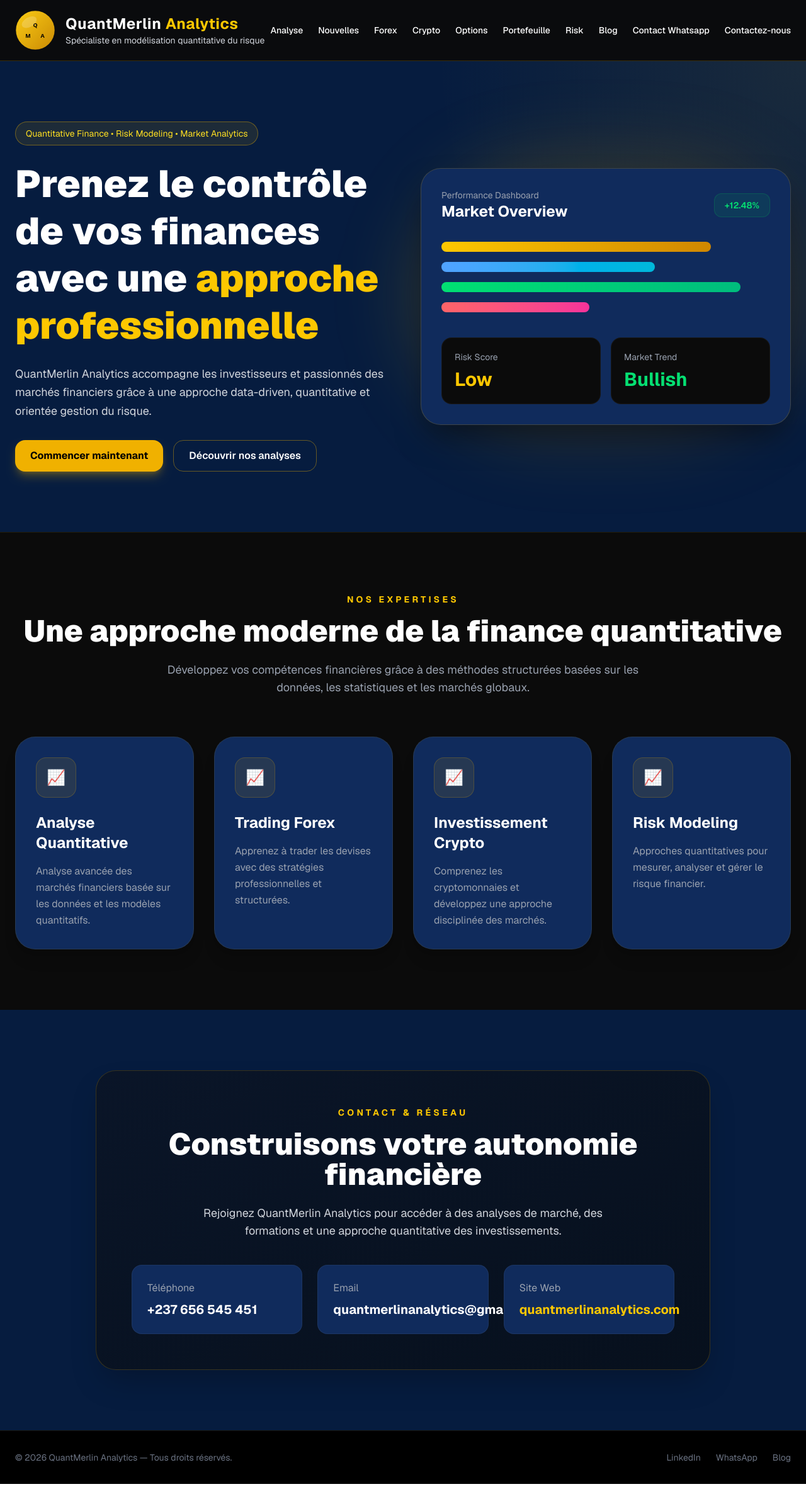
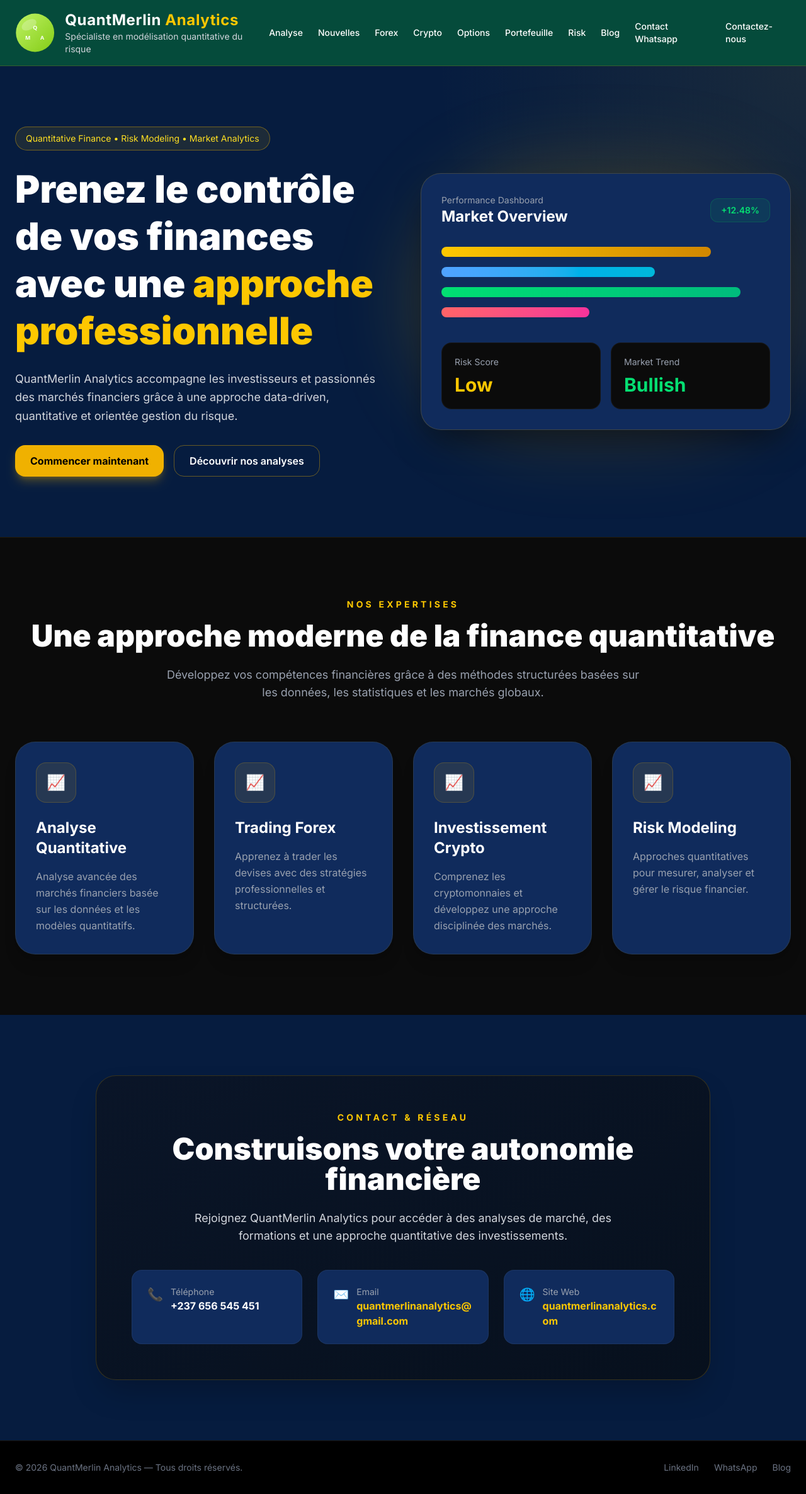
Before and after one commit to QuantMerlinLab/quantmerlin-site, a Next.js app: page / in a window 1280 px wide. Shown: the whole page at 63% size. Built offline with nearby package versions, Linux system fonts and the light colour scheme.

Commit message:
feat: add /contact page with form + coordinates

```diff
--- /dev/null
+++ b/app/contact/page.tsx
@@ -0,0 +1,53 @@
+export default function ContactPage() {
+  return (
+    <main className="min-h-screen bg-[#061C3F] text-white pt-24 pb-16 px-6">
+      <div className="max-w-3xl mx-auto text-center">
+        <h1 className="text-4xl md:text-5xl font-black mb-6">
+          Contactez-nous
+        </h1>
+        <p className="text-lg text-gray-300 mb-10">
+          Une question ? Un projet ? Nous répondons sous 24h.
+        </p>
+
+        {/* Coordonnées */}
+        <div className="grid md:grid-cols-2 gap-6 text-left mb-12">
+          <div className="bg-[#102B5C] p-6 rounded-2xl border border-yellow-500/20">
+            <p className="text-gray-400 text-sm mb-1">📧 Email</p>
+            <a href="mailto:quantmerlinanalytics@gmail.com" className="text-yellow-400 font-bold hover:underline break-all">
+              quantmerlinanalytics@gmail.com
+            </a>
+          </div>
+          <div className="bg-[#102B5C] p-6 rounded-2xl border border-yellow-500/20">
+            <p className="text-gray-400 text-sm mb-1">📱 WhatsApp</p>
+            <a href="https://wa.me/237656545451" target="_blank" rel="noopener noreferrer" className="text-yellow-400 font-bold hover:underline">
+              +237 656 545 451
+            </a>
+          </div>
+        </div>
+
+        {/* Formulaire (optionnel - visuel pour l'instant) */}
+        <form className="space-y-4 text-left">
+          <div>
+            <label className="block text-sm text-gray-400 mb-1">Nom</label>
+            <input type="text" className="w-full px-4 py-3 rounded-xl bg-[#102B5C] border border-white/10 focus:border-yellow-500 outline-none transition" placeholder="Votre nom" />
+          </div>
+          <div>
+            <label className="block text-sm text-gray-400 mb-1">Email</label>
+            <input type="email" className="w-full px-4 py-3 rounded-xl bg-[#102B5C] border border-white/10 focus:border-yellow-500 outline-none transition" placeholder="votre@email.com" />
+          </div>
+          <div>
+            <label className="block text-sm text-gray-400 mb-1">Message</label>
+            <textarea rows={4} className="w-full px-4 py-3 rounded-xl bg-[#102B5C] border border-white/10 focus:border-yellow-500 outline-none transition" placeholder="Votre message..."></textarea>
+          </div>
+          <button type="button" className="w-full bg-yellow-500 hover:bg-yellow-400 text-black font-bold py-3 rounded-xl transition">
+            Envoyer le message
+          </button>
+        </form>
+
+        <p className="text-sm text-gray-500 mt-6">
+          * Formulaire en cours de développement. Pour l'instant, contactez-nous directement par email ou WhatsApp.
+        </p>
+      </div>
+    </main>
+  );
+}
--- a/app/layout.tsx
+++ b/app/layout.tsx
@@ -1,20 +1,32 @@
 import type { Metadata } from "next";
-import { Geist, Geist_Mono } from "next/font/google";
+import { Inter } from "next/font/google";
 import "./globals.css";
 
-const geistSans = Geist({
-  variable: "--font-geist-sans",
-  subsets: ["latin"],
-});
+const inter = Inter({ subsets: ["latin"] });
 
-const geistMono = Geist_Mono({
-  variable: "--font-geist-mono",
-  subsets: ["latin"],
-});
-
+// ✅ Métadonnées professionnelles pour QuantMerlin Analytics
 export const metadata: Metadata = {
-  title: "Create Next App",
-  description: "Generated by create next app",
+  title: "QuantMerlin Analytics | Finance Quantitative & Risk Modeling",
+  description: "Spécialiste en modélisation quantitative du risque. Analyse des marchés financiers, trading Forex, crypto et gestion du risque avec une approche data-driven.",
+  keywords: "finance quantitative, risk modeling, trading, forex, crypto, analytics, Cameroon",
+  authors: [{ name: "QuantMerlin Analytics" }],
+  openGraph: {
+    title: "QuantMerlin Analytics | Finance Quantitative",
+    description: "Prenez le contrôle de vos finances avec une approche professionnelle basée sur les données.",
+    url: "https://quantmerlinanalytics.com",
+    siteName: "QuantMerlin Analytics",
+    locale: "fr_CM",
+    type: "website",
+  },
+  twitter: {
+    card: "summary_large_image",
+    title: "QuantMerlin Analytics",
+    description: "Finance quantitative & risk modeling professionnel",
+  },
+  icons: {
+    icon: "/favicon.svg",
+    apple: "/favicon.svg",
+  },
 };
 
 export default function RootLayout({
@@ -23,11 +35,8 @@ export default function RootLayout({
   children: React.ReactNode;
 }>) {
   return (
-    <html
-      lang="en"
-      className={`${geistSans.variable} ${geistMono.variable} h-full antialiased`}
-    >
-      <body className="min-h-full flex flex-col">{children}</body>
+    <html lang="fr">
+      <body className={inter.className}>{children}</body>
     </html>
   );
 }
--- a/app/page.tsx
+++ b/app/page.tsx
@@ -34,28 +34,28 @@ export default function QuantMerlinWebsite() {
   return (
     <div className="min-h-screen bg-[#061C3F] text-white font-sans">
       {/* Header */}
-<header className="border-b border-yellow-500/20 bg-[#0B0B0B]/95 sticky top-0 z-50 backdrop-blur">
+<header className="border-b border-yellow-500/20 bg-[#064E3B]/95 sticky top-0 z-50 backdrop-blur">
   <div className="max-w-7xl mx-auto px-6 py-4 flex items-center justify-between">
     <div className="flex items-center gap-4">
 
-      {/* Logo QMA en SVG - Version pro */}
+      {/* Logo QMA en SVG - Version vert citron + texte blanc */}
 <svg viewBox="0 0 100 100" className="w-16 h-16">
-  {/* Cercle de fond */}
+  {/* Cercle de fond vert citron */}
   <defs>
     <linearGradient id="logoGrad" x1="0%" y1="0%" x2="100%" y2="100%">
-      <stop offset="0%" stopColor="#facc15" />
-      <stop offset="100%" stopColor="#ca8a04" />
+      <stop offset="0%" stopColor="#bef264" />
+      <stop offset="100%" stopColor="#84cc16" />
     </linearGradient>
   </defs>
   <circle cx="50" cy="50" r="48" fill="url(#logoGrad)" />
 
-  {/* Triangle Q-M-A */}
-  <text x="50" y="42" textAnchor="middle" className="fill-black font-black text-[14px]" style={{ fontFamily: 'system-ui, sans-serif' }}>Q</text>
-  <text x="32" y="68" textAnchor="middle" className="fill-black font-black text-[14px]" style={{ fontFamily: 'system-ui, sans-serif' }}>M</text>
-  <text x="68" y="68" textAnchor="middle" className="fill-black font-black text-[14px]" style={{ fontFamily: 'system-ui, sans-serif' }}>A</text>
+  {/* Triangle Q-M-A en BLANC */}
+  <text x="50" y="42" textAnchor="middle" className="fill-white font-black text-[14px]" style={{ fontFamily: 'system-ui, sans-serif' }}>Q</text>
+  <text x="32" y="68" textAnchor="middle" className="fill-white font-black text-[14px]" style={{ fontFamily: 'system-ui, sans-serif' }}>M</text>
+  <text x="68" y="68" textAnchor="middle" className="fill-white font-black text-[14px]" style={{ fontFamily: 'system-ui, sans-serif' }}>A</text>
 
   {/* Effet de brillance optionnel */}
-  <ellipse cx="35" cy="30" rx="20" ry="12" fill="white" opacity="0.2" transform="rotate(-30 35 30)" />
+  <ellipse cx="35" cy="30" rx="20" ry="12" fill="white" opacity="0.25" transform="rotate(-30 35 30)" />
 </svg>
 
       <div>
@@ -213,21 +213,40 @@ export default function QuantMerlinWebsite() {
         Rejoignez QuantMerlin Analytics pour accéder à des analyses de marché, des formations et une approche quantitative des investissements.
       </p>
 
+      {/* ✅ Grille contact avec gestion du texte long */}
       <div className="grid md:grid-cols-3 gap-6 text-left">
-              <div className="bg-[#102B5C] p-6 rounded-2xl border border-white/5">
-                <p className="text-gray-400 mb-2">Téléphone</p>
-                <h3 className="text-xl font-bold">+237 656 545 451</h3>
+
+  {/* Téléphone */}
+  <div className="bg-[#102B5C] p-6 rounded-2xl border border-white/5 min-w-0 flex items-start gap-3">
+    <span className="text-yellow-400 text-xl">📞</span>
+    <div>
+      <p className="text-gray-400 text-sm">Téléphone</p>
+      <h3 className="text-base font-bold break-all text-white">+237 656 545 451</h3>
+    </div>
   </div>
 
-              <div className="bg-[#102B5C] p-6 rounded-2xl border border-white/5">
-                <p className="text-gray-400 mb-2">Email</p>
-                <h3 className="text-xl font-bold">quantmerlinanalytics@gmail.com</h3>
+  {/* Email */}
+  <div className="bg-[#102B5C] p-6 rounded-2xl border border-white/5 min-w-0 flex items-start gap-3">
+    <span className="text-yellow-400 text-xl">✉️</span>
+    <div>
+      <p className="text-gray-400 text-sm">Email</p>
+      <a href="mailto:quantmerlinanalytics@gmail.com" className="text-base font-bold break-all text-yellow-400 hover:underline">
+        quantmerlinanalytics@gmail.com
+      </a>
+    </div>
   </div>
 
-              <div className="bg-[#102B5C] p-6 rounded-2xl border border-white/5">
-                <p className="text-gray-400 mb-2">Site Web</p>
-                <h3 className="text-xl font-bold text-yellow-400">quantmerlinanalytics.com</h3>
+  {/* Site Web */}
+  <div className="bg-[#102B5C] p-6 rounded-2xl border border-white/5 min-w-0 flex items-start gap-3">
+    <span className="text-yellow-400 text-xl">🌐</span>
+    <div>
+      <p className="text-gray-400 text-sm">Site Web</p>
+      <a href="https://quantmerlinanalytics.com" target="_blank" rel="noopener noreferrer" className="text-base font-bold break-all text-yellow-400 hover:underline">
+        quantmerlinanalytics.com
+      </a>
     </div>
+  </div>
+
 </div>
     </div>
   </div>
```
Lines whose indentation alone changed are shown as unchanged.
